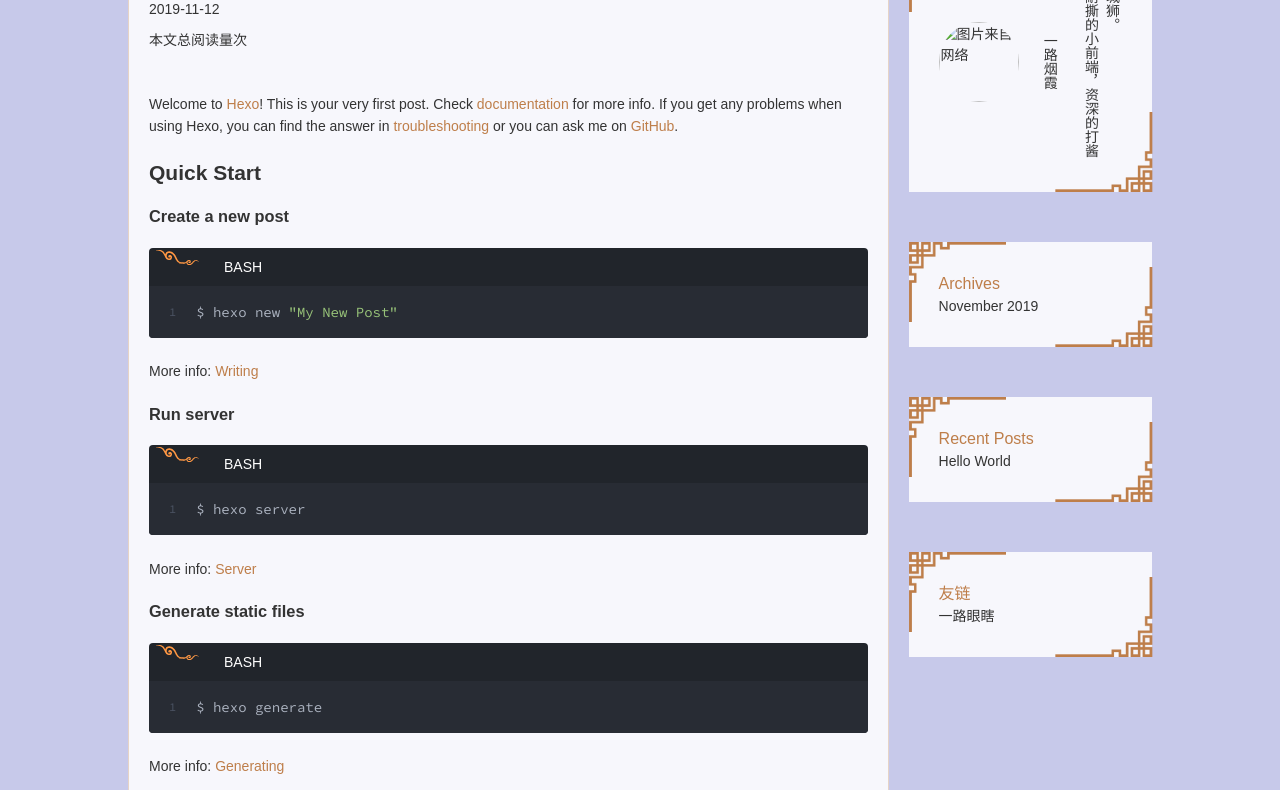
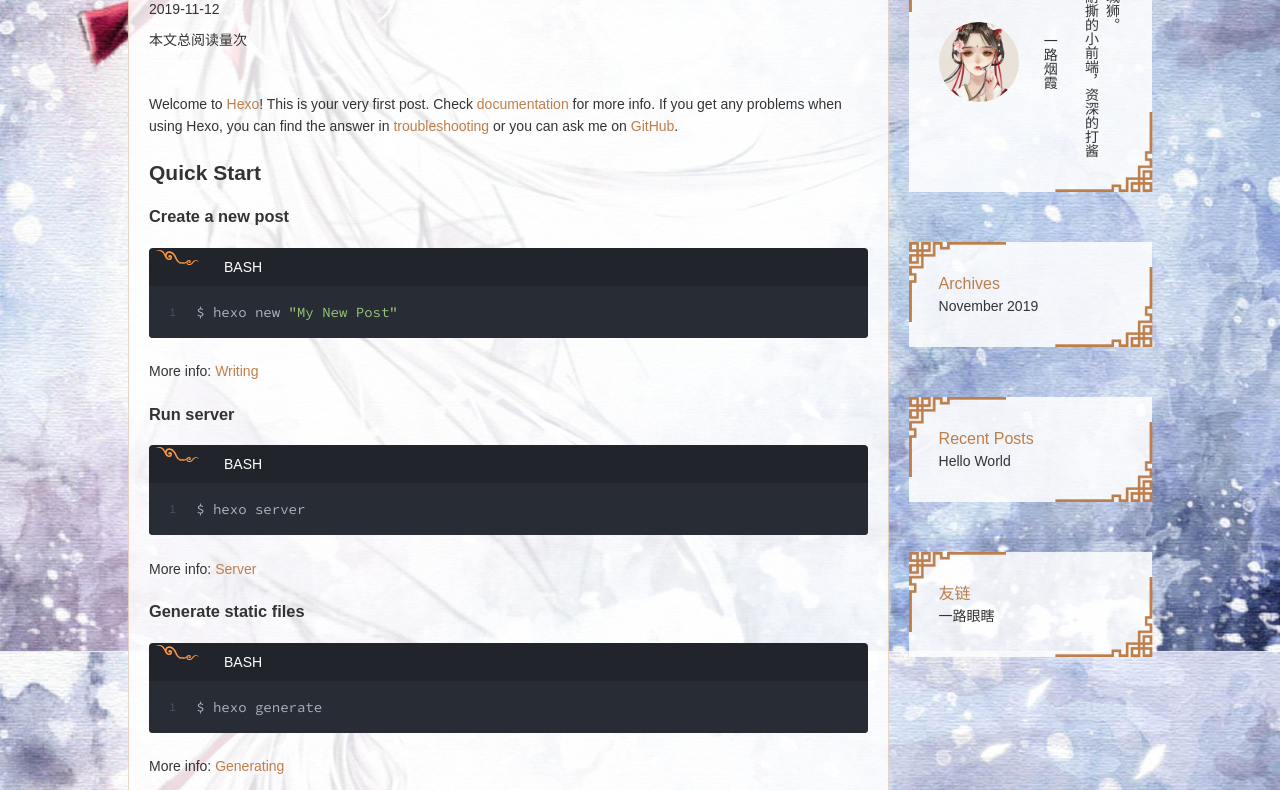
Before and after one commit to Lknj/Lknj.github.io, a plain HTML site: page 2019/11/12/hello-world/index.html in a window 1280 px wide. Shown: the part 148-938 px from the top of the page. Drawn offline with nearby package versions, Linux system fonts and the light colour scheme; some packages are replaced by stand-ins of ours; no server answers; a script that the page names is missing.

Commit message:
Site updated: 2019-11-12 22:22:36

```diff
--- a/2019/11/12/hello-world/index.html
+++ b/2019/11/12/hello-world/index.html
@@ -35,7 +35,7 @@
 <body>
   <div id="fullpage" class="mobile-nav-right">
 
-      <div id="wrapper" style="background-image: url(/images/bg.jpeg)" title="图片来自网络">
+      <div id="wrapper" title="图片来自网络">
 
 
       <header id="header">
@@ -133,7 +133,7 @@ gitment.render('gitmentContainer')
 
     <div class="widget-box">
   <div class="avatar-box">
-    <img class="avatar" src="/images/code-title.png" title="图片来自网络"></img>
+    <img class="avatar" src="/images/default-avatar.jpg" title="图片来自网络"></img>
     <h3 class="avatar-name">
 
         一路烟霞
```
Also changed, not shown: archives/2019/11/index.html (+2 -2 lines), archives/2019/index.html (+2 -2 lines), archives/index.html (+2 -2 lines), index.html (+2 -2 lines).
